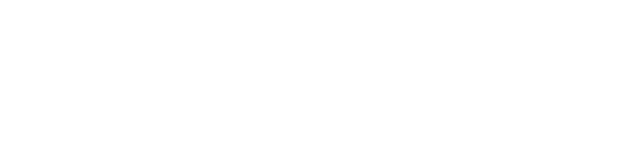
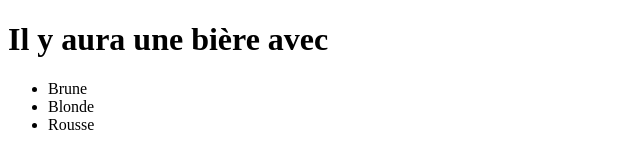
Before and after one commit to Nafaryus/helloWorld, a plain HTML site: page index.html in a window 1280 px wide. Shown: the whole page, without its empty margins (0-640 px from the left). Drawn offline with Linux system fonts and the light colour scheme.

Commit message:
added a h1 in the index file

```diff
--- a/index.html
+++ b/index.html
@@ -3,7 +3,12 @@
   <head>
     <meta charset="UTF-8">
     <title>Changement de titre #1</title>
-
+    	<h1>Il y aura une bière avec </h1>
+    		<ul>
+    			<li>Brune</li>
+    			<li>Blonde</li>
+    			<li>Rousse</li>
+    		</ul>
   </head>
   <body>
 
```
